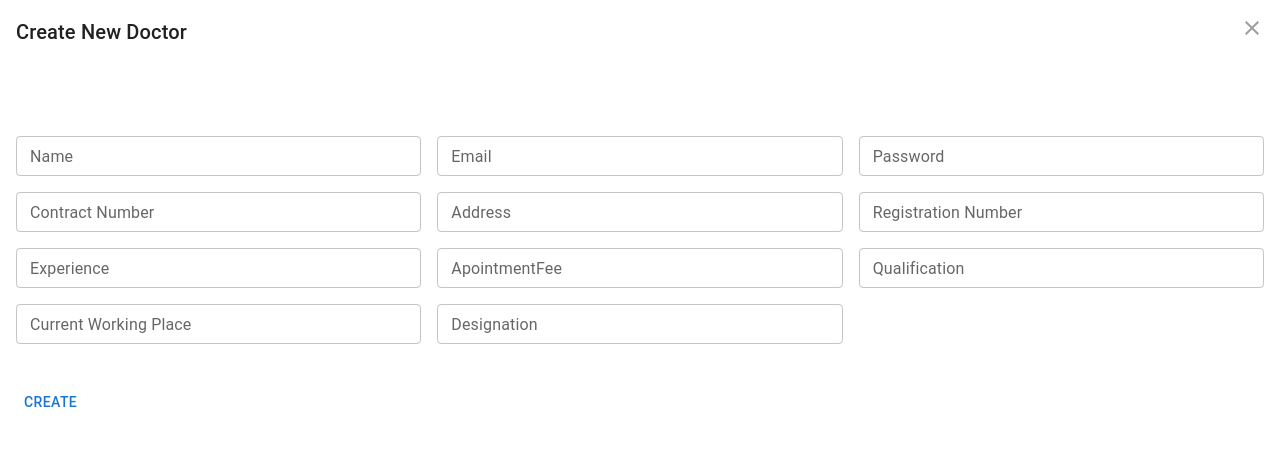
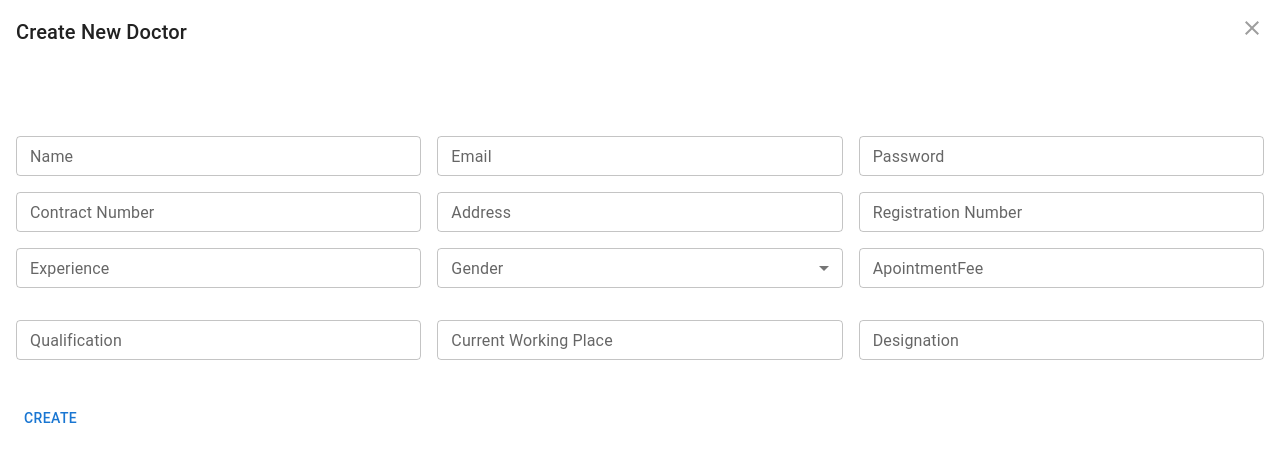
Before and after one commit to maniksarker25/MS-Health-Care-Client, a Next.js app: page /dashboard/admin/doctors in a window 1280 px wide. Both pictures are taken after typing "Sample" into the empty fields and a click on the button "CREATE DOCTOR". Shown: the top 462 px of the page. Built offline with nearby package versions, Linux system fonts and the light colour scheme.

Commit message:
create redux endpoint for create doctor

```diff
--- a/src/app/(withDashboardLayout)/dashboard/admin/doctors/components/CreateDoctorModal.tsx
+++ b/src/app/(withDashboardLayout)/dashboard/admin/doctors/components/CreateDoctorModal.tsx
@@ -7,6 +7,8 @@ import { toast } from "sonner";
 import MSFullScreenModal from "@/components/Shared/MSModal/MSFullScreenModal";
 import MSForm from "@/components/Forms/MSForm";
 import MSInput from "@/components/Forms/MSInput";
+import MSSelect from "@/components/Forms/MSSelect";
+import { Gender } from "@/constants/common";
 
 type TProps = {
   open: boolean;
@@ -14,7 +16,9 @@ type TProps = {
 };
 
 const DoctorModal = ({ open, setOpen }: TProps) => {
-  const handleCreateDoctor = async (values) => {};
+  const handleCreateDoctor = async (values: FieldValues) => {
+    console.log(values);
+  };
   return (
     <MSFullScreenModal open={open} setOpen={setOpen} title="Create New Doctor">
       <MSForm onSubmit={handleCreateDoctor}>
@@ -80,14 +84,14 @@ const DoctorModal = ({ open, setOpen }: TProps) => {
               sx={{ mb: 2 }}
             />
           </Grid>
-          {/* <Grid item xs={12} sm={12} md={4}>
-            <PHSelectField
+          <Grid item xs={12} sm={12} md={4}>
+            <MSSelect
               items={Gender}
               name="doctor.gender"
               label="Gender"
               sx={{ mb: 2 }}
             />
-          </Grid> */}
+          </Grid>
           <Grid item xs={12} sm={12} md={4}>
             <MSInput
               name="doctor.apointmentFee"
--- /dev/null
+++ b/src/components/Forms/MSSelect.tsx
@@ -0,0 +1,55 @@
+import { MenuItem, SxProps, TextField } from "@mui/material";
+import { Controller, useFormContext } from "react-hook-form";
+type TSelectProps = {
+  name: string;
+  size?: "small" | "medium";
+  placeholder?: string;
+  label?: string;
+  required?: boolean;
+  fullWidth?: boolean;
+  sx?: SxProps;
+  items: string[];
+};
+const MSSelect = ({
+  name,
+  items,
+  label,
+  size = "small",
+  required,
+  fullWidth = true,
+  sx,
+}: TSelectProps) => {
+  const { control, formState } = useFormContext();
+  const isError = formState.errors[name] !== undefined;
+  return (
+    <Controller
+      control={control}
+      name={name}
+      render={({ field }) => (
+        <TextField
+          {...field}
+          sx={{
+            ...sx,
+          }}
+          size={size}
+          select
+          label={label}
+          required={required}
+          fullWidth={fullWidth}
+          error={isError}
+          helperText={
+            isError ? (formState.errors[name]?.message as string) : ""
+          }
+        >
+          {items.map((name) => (
+            <MenuItem key={name} value={name}>
+              {name}
+            </MenuItem>
+          ))}
+        </TextField>
+      )}
+    />
+  );
+};
+
+export default MSSelect;
--- /dev/null
+++ b/src/constants/common.ts
@@ -0,0 +1 @@
+export const Gender = ["MALE", "FEMALE"];
```
Also changed, not shown: src/redux/api/doctorApi.ts (added, +18 -0 lines).
